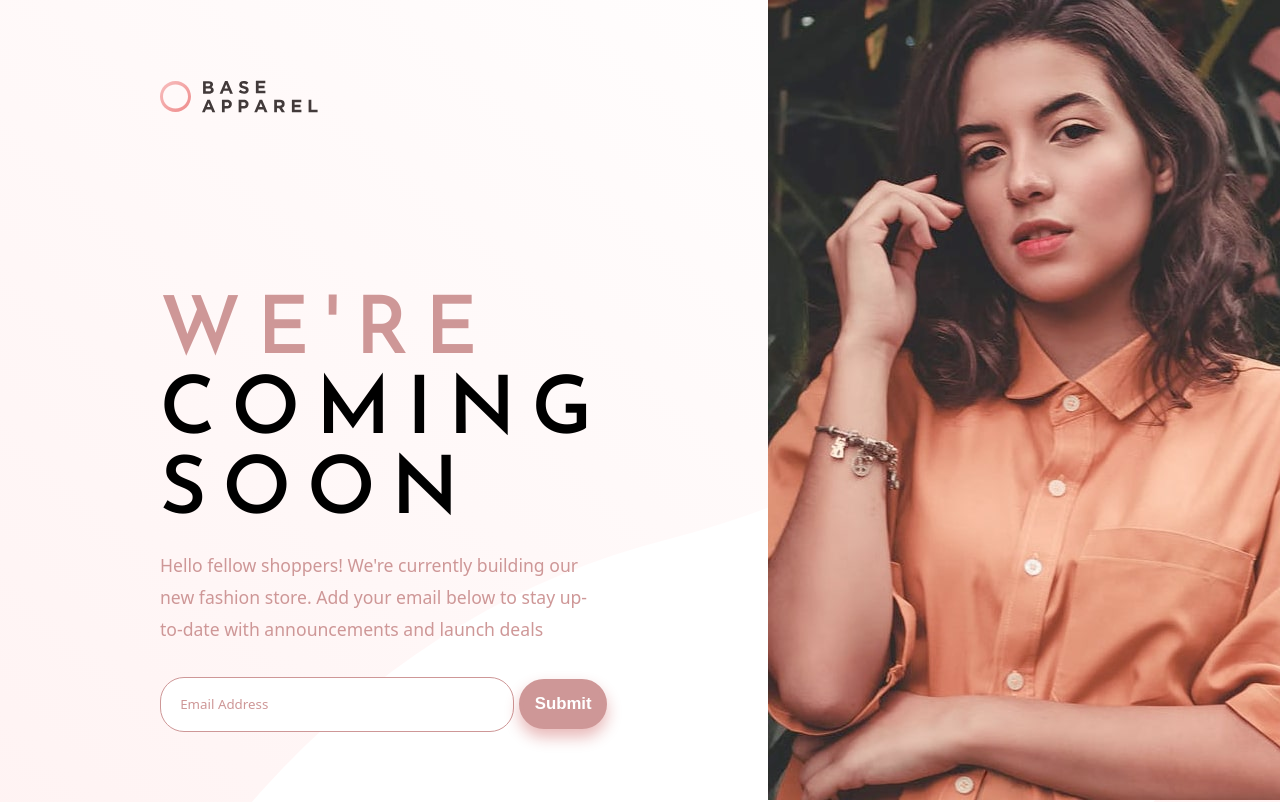
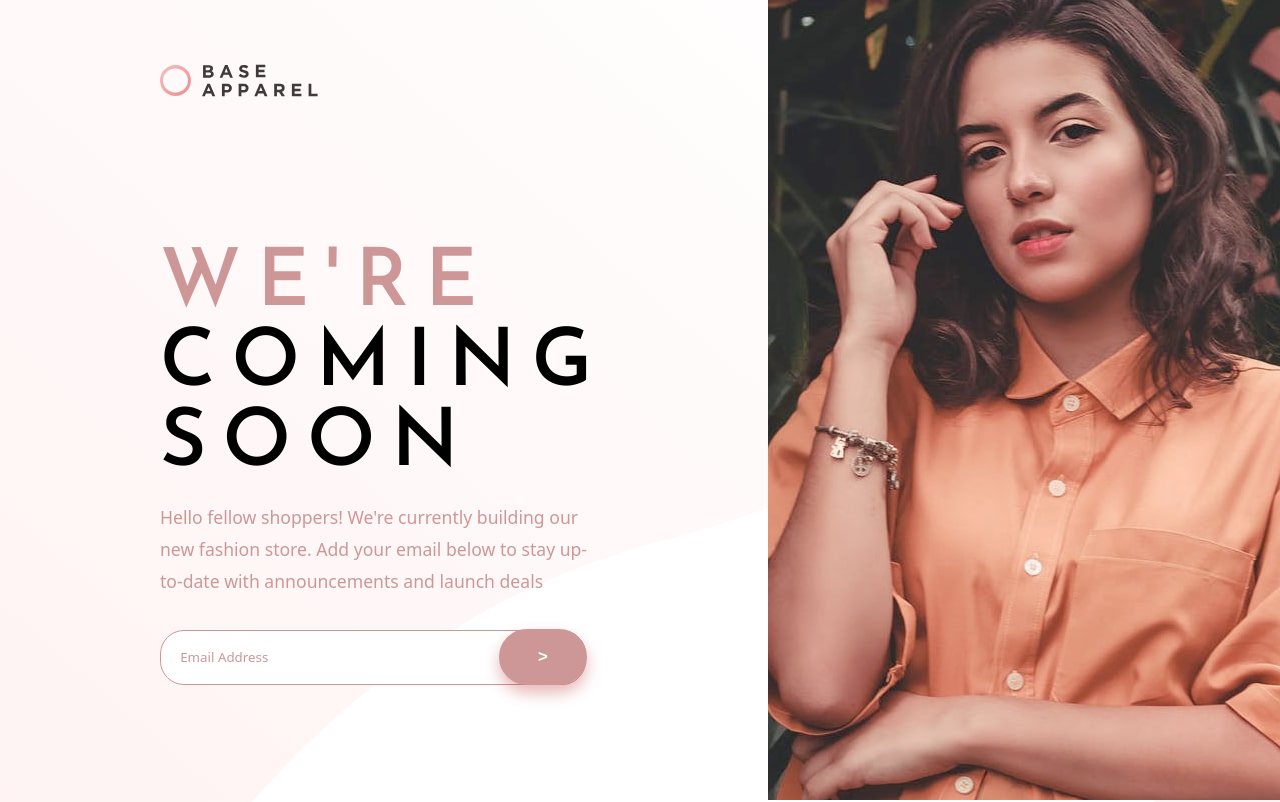
Before and after one commit to devguimaraes/Base-Apparel, a website: page index.html in a window 1280 px wide. Shown: the top 802 px of the page. Drawn offline with Linux system fonts and the light colour scheme.

Commit message:
Finalizacao layout desktop (width-max:1440px)

```diff
--- a/assets/CSS/header.css
+++ b/assets/CSS/header.css
@@ -1,3 +1,3 @@
 header {
-	padding-bottom: 10rem;
+	padding-bottom: 8rem;
 }
--- a/assets/CSS/img.css
+++ b/assets/CSS/img.css
@@ -1,4 +1,4 @@
 .foto-sobre-principal {
-	width: -webkit-fill-available;
-	height: 100vh;
+	/* 	width: -webkit-fill-available;
+	height: 100vh; */
 }
--- a/assets/CSS/index.css
+++ b/assets/CSS/index.css
@@ -16,5 +16,5 @@ body {
 .conteudo {
 	box-sizing: border-box;
 	display: flex;
-
+	justify-content: space-around;
 }
--- a/assets/CSS/sobre.css
+++ b/assets/CSS/sobre.css
@@ -2,8 +2,7 @@
 	display: flex;
 	flex-direction: column;
 	width: 50vw;
-	height: 100vh;
-	margin: 5rem 10rem;
+	margin: 4rem 10rem;
 
 }
 
@@ -31,10 +30,12 @@
 }
 
 .input-email {
-	width: 70%;
+	padding-right: 50px;
+	width: 86%;
 	border: solid hsl(0, 36%, 70%) 0.5px;
 	border-radius: 1.5rem;
 	padding: 1.2rem;
+
 }
 
 .input-email::-webkit-input-placeholder {
@@ -52,8 +53,10 @@
 }
 
 .botao {
+
+	margin-left: -92px;
 	width: 5.5rem;
-	height: 3.1rem;
+	height: 3.5rem;
 
 
 	background-color: hsl(0, 36%, 70%);
--- a/index.html
+++ b/index.html
@@ -30,7 +30,8 @@
 					</p>
 					<label for="email" name="email">
 						<input type="email" name="email" class="input-email" placeholder="Email Address" required>
-						<input type="submit" class="botao"></input>
+						<input type="submit" value=">" class="botao">
+						<pre></pre></input>
 					</label>
 				</section>
 		</section>
```
Also changed, not shown: assets/index.js (added).
